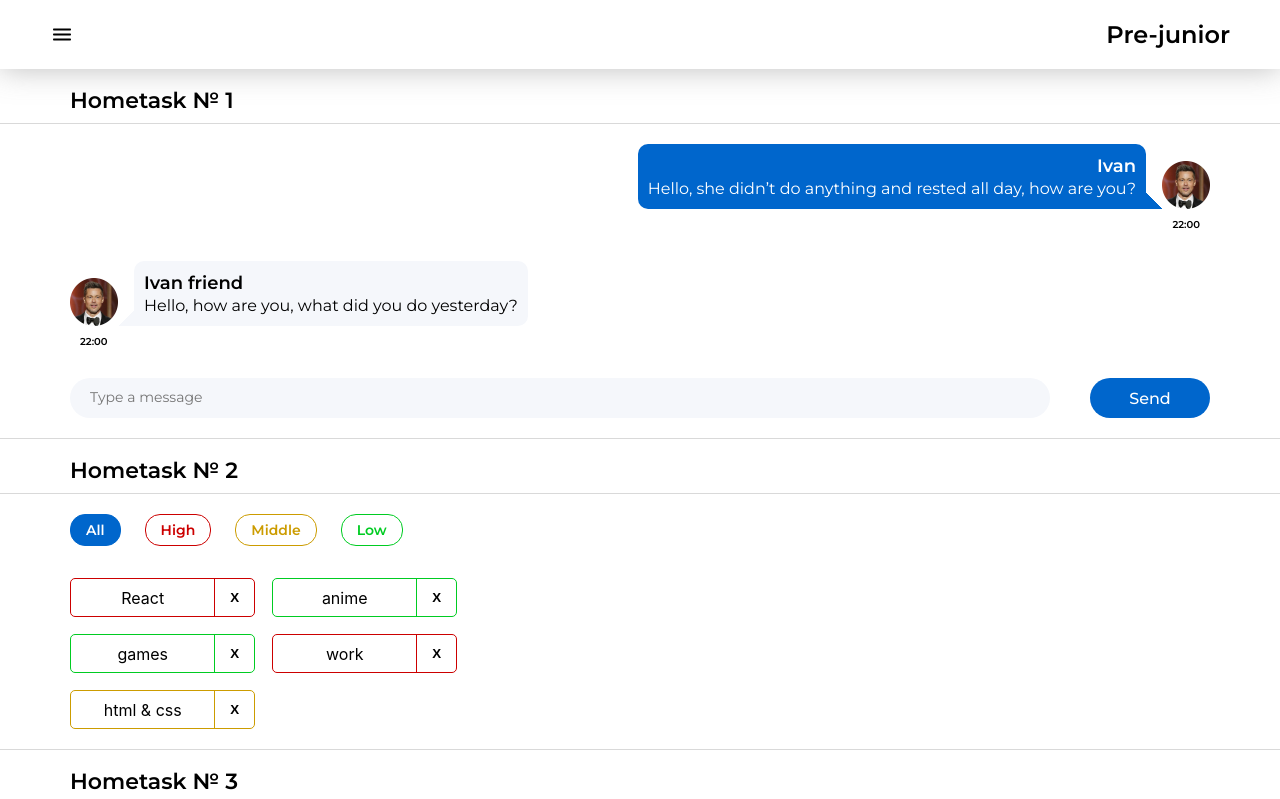
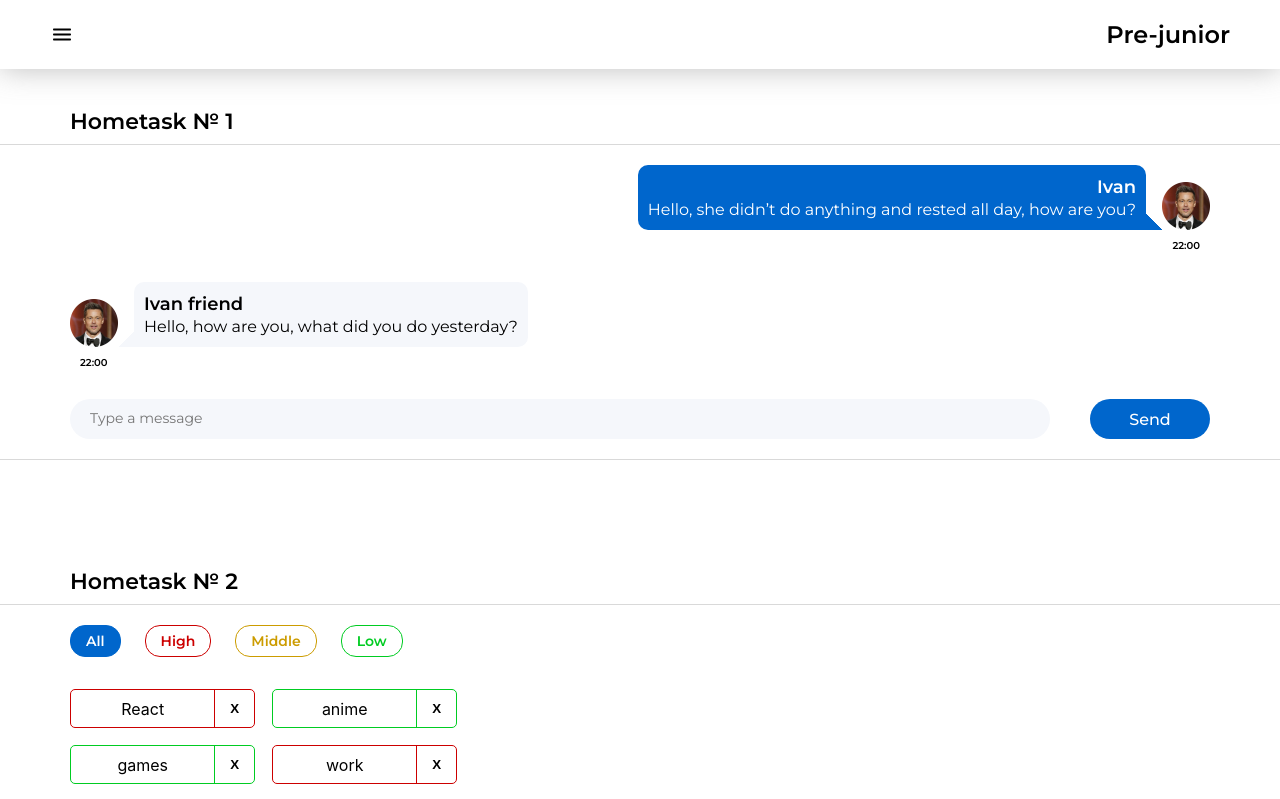
Before and after one commit to F-A-Z-A/home-work-02, a React (Create React App) app: page /#/pre-junior in a window 1280 px wide. Shown: the top 799 px of the page. Built offline with nearby package versions, Linux system fonts and the light colour scheme.

Commit message:
hone-work-03-05(02-restyle-header)

```diff
--- a/src/s1-main/App.module.css
+++ b/src/s1-main/App.module.css
@@ -12,7 +12,7 @@
 }
 
 .hwTitle {
-  margin-top: 10px;
+  margin-top: 100px;
   padding: 0 70px;
   font-family: Montserrat, sans-serif;
   font-size: 22px;
--- a/src/s2-homeworks/hw05/header/Header.module.css
+++ b/src/s2-homeworks/hw05/header/Header.module.css
@@ -1,6 +1,8 @@
 .header {
-  position: sticky;
+  position: fixed;
   top: 0;
+  left: 0;
+  width: 100%;
   background-color: #fff;
   padding: 20px 50px;
   display: flex;
@@ -16,6 +18,4 @@
   font-family: Montserrat, sans-serif;
   font-size: 24px;
   font-weight: 600;
-
-
 }
```
